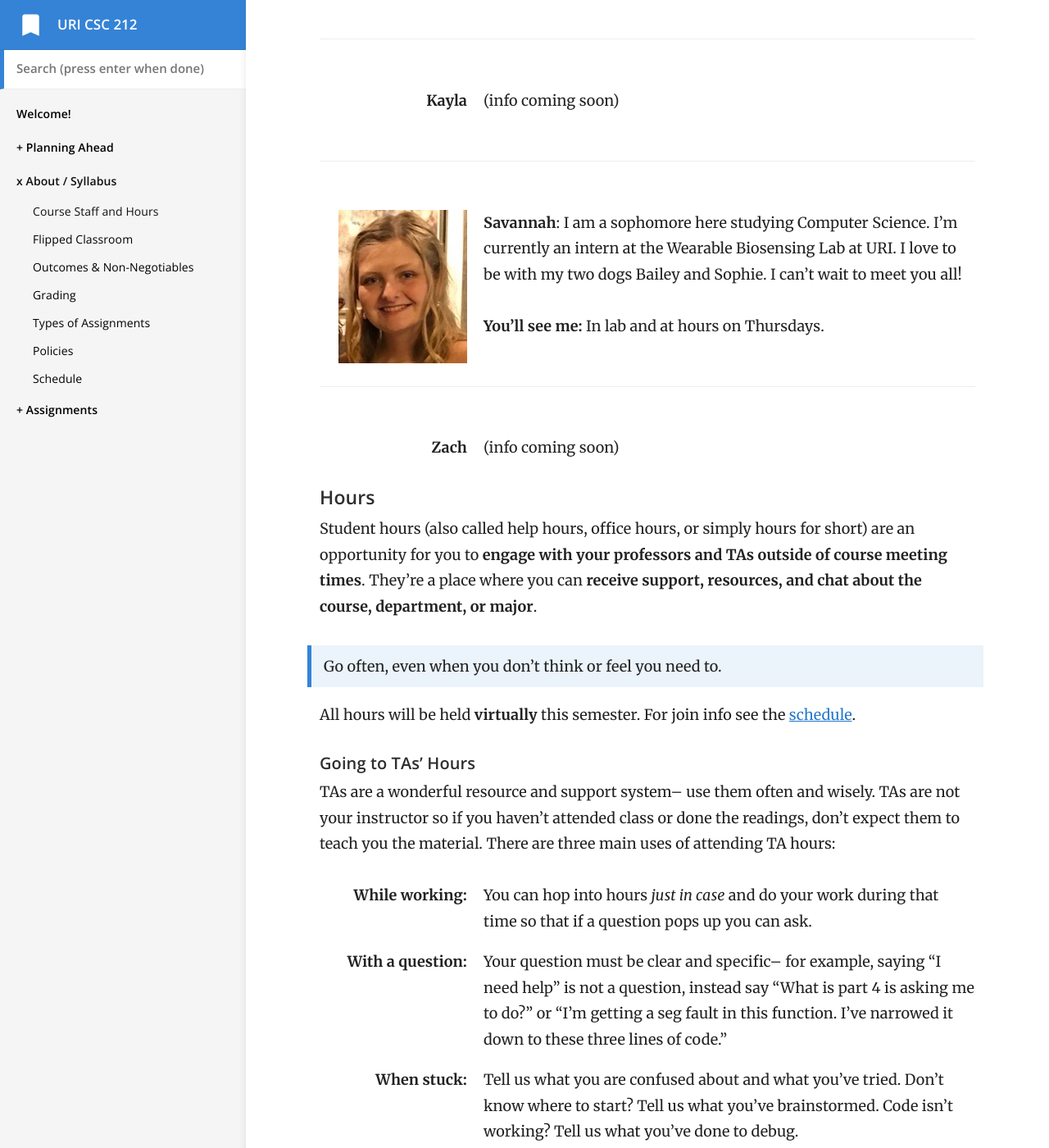
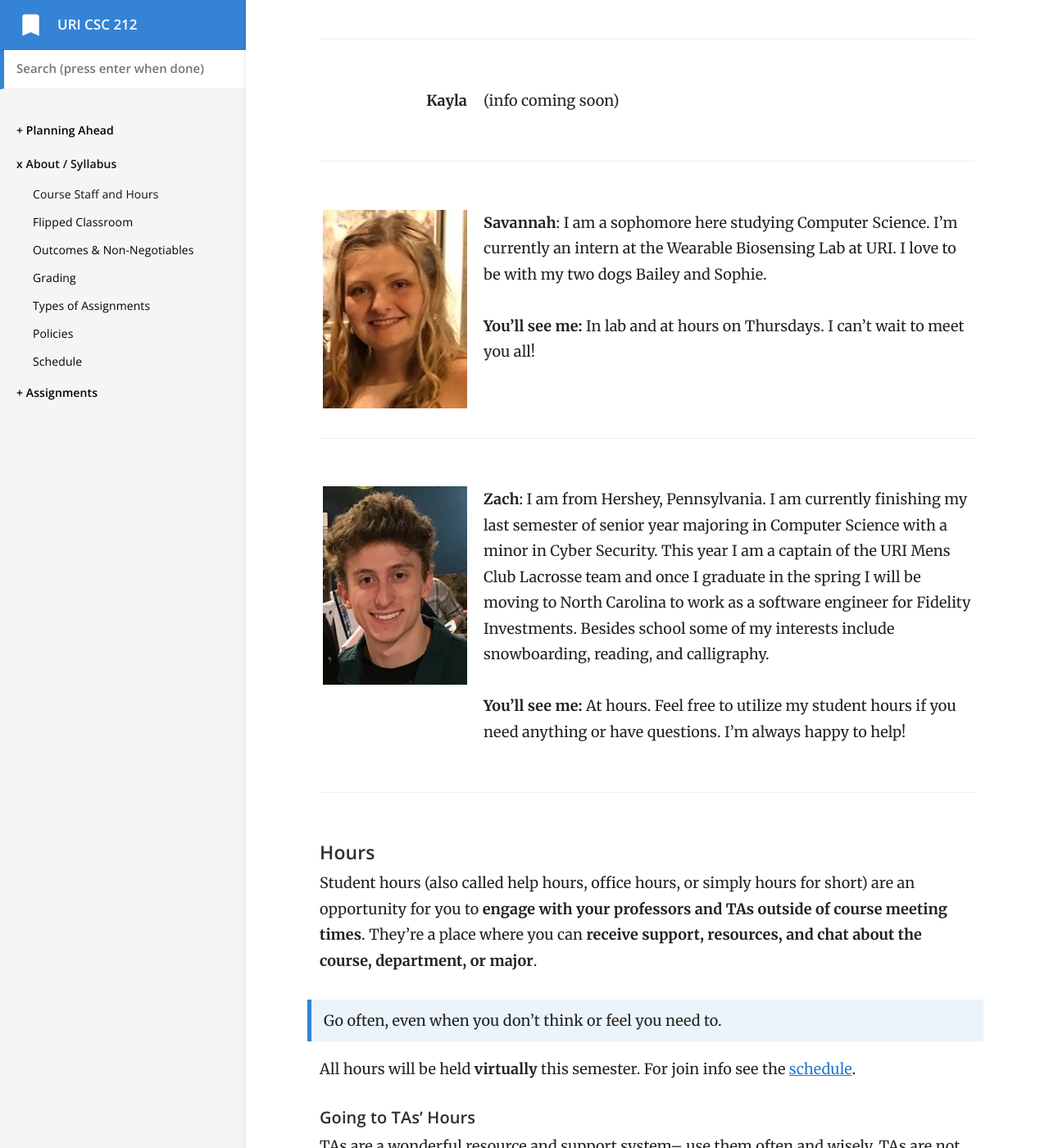
Before and after one commit to vcc-csc212/sp21-archive, a Jekyll site: the page built from _docs/2-about/staff.md, in a window 1280 px wide and 1400 px high, scrolled down 1204 px. Shown: the whole window at 82% size. Built offline with Jekyll 4.4.1, drawn with Linux system fonts in a browser that asks for light colours.

Commit message:
staff page updated

```diff
--- a/_docs/2-about/staff.md
+++ b/_docs/2-about/staff.md
@@ -37,15 +37,20 @@ Kayla
 
 ---
 
-![cropped headshot of Savannah](/2-about/imgs/savannah.jpeg)
-: **Savannah**: I am a sophomore here studying Computer Science. I’m currently an intern at the Wearable Biosensing Lab at URI. I love to be with my two dogs Bailey and Sophie. I can’t wait to meet you all!
+![cropped headshot of Savannah](/2-about/imgs/savannah.jpg)
+: **Savannah**: I am a sophomore here studying Computer Science. I’m currently an intern at the Wearable Biosensing Lab at URI. I love to be with my two dogs Bailey and Sophie.
 <br><br>
-**You'll see me:** In lab and at hours on Thursdays.
+**You'll see me:** In lab and at hours on Thursdays. I can’t wait to meet you all!
+<br><br>
 
 ---
 
-Zach
-: (info coming soon)
+![cropped headshot of Zach](/2-about/imgs/zach.jpg)
+: **Zach**: I am from Hershey, Pennsylvania. I am currently finishing my last semester of senior year majoring in Computer Science with a minor in Cyber Security. This year I am a captain of the URI Mens Club Lacrosse team and once I graduate in the spring I will be moving to North Carolina to work as a software engineer for Fidelity Investments. Besides school some of my interests include snowboarding, reading, and calligraphy.
+<br><br>
+**You'll see me:** At hours. Feel free to utilize my student hours if you need anything or have questions. I'm always happy to help!
+
+---
 
 #### Hours {#hours}
 Student hours (also called help hours, office hours, or simply hours for short) are an opportunity for you to **engage with your professors and TAs outside of course meeting times**. They're a place where you can **receive support, resources, and chat about the course, department, or major**.
```
Also changed, not shown: index.md (deleted, +0 -60 lines), _docs/2-about/imgs/savannah.jpeg (deleted), _docs/2-about/imgs/savannah.jpg (added), _docs/2-about/imgs/zach.jpg (added), 1 other file.
